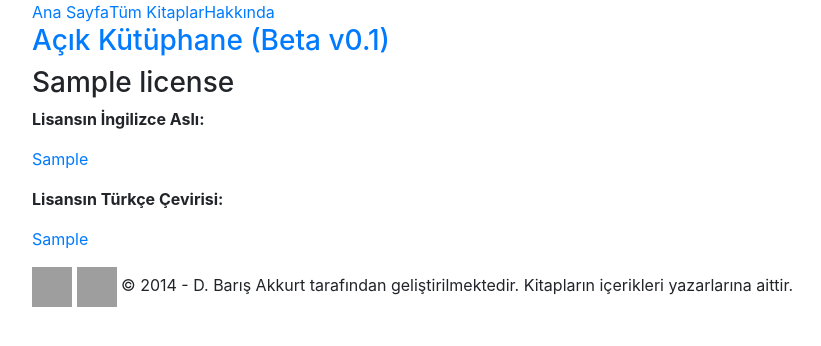
After one commit to dbarisakkurt/openlibary, a Django app: a page that uses booksite/templates/booksite/base_template.html in a window 1280 px wide. The commit adds this page. Shown: the top 346 px of the page, without its empty margins (53-874 px from the left). Run offline with Django 3.2, Linux system fonts and the light colour scheme; tables that the repository leaves empty hold one stand-in row (values such as "Sample post"); some libraries are stand-ins or nearby versions; grey boxes are pictures that could not be loaded.

Commit message:
some ui development

```diff
--- a/booksite/admin.py
+++ b/booksite/admin.py
@@ -3,9 +3,11 @@ from booksite.models import Book
 from booksite.models import Genre
 from booksite.models import Author
 from booksite.models import License
+from booksite.models import Language
 
 
 admin.site.register(Book)
 admin.site.register(Genre)
 admin.site.register(Author)
 admin.site.register(License)
+admin.site.register(Language)
--- a/booksite/models.py
+++ b/booksite/models.py
@@ -8,12 +8,6 @@ import datetime
 
 #version beta 0.2
 #sendmail ile mail yollanabilsin
-#google analytics ekle
-#TODO: filter genreyi all book list ile beraber yap.
-#TODO: filter sayfasına pager ekle.
-#TODO: license modeline türkçe, ingilizce web linki ve kısa açıklama ekle
-#TODO: language i ayrı bir tabloya al.
-#TODO: new badge'ini son 1 ay içinde eklenmiş kitaplar için koy sadece
 #TODO: çevirmen verisini ekle.
 #ERROR:  HTTPSConnectionPool(host='api-content.dropbox.com', port=443): Read timed out.
 
@@ -49,6 +43,14 @@ class Genre(models.Model):
 
 class License(models.Model):
     name = models.CharField(max_length=100)
+    english_license = models.CharField(max_length=100)
+    turkish_license = models.CharField(max_length=100)
+
+    def __unicode__(self):
+        return self.name
+
+class Language(models.Model):
+    name = models.CharField(max_length=50)
 
     def __unicode__(self):
         return self.name
@@ -97,8 +99,8 @@ class Book(models.Model):
     short_summary = models.CharField(max_length=400)
     long_summary = models.CharField(max_length=800)
     orginal_title = models.CharField(max_length=100)
-    orginal_language = models.CharField(max_length=100)
-    language = models.CharField(max_length=100)
+    orginal_language = models.ForeignKey(Language, related_name='olang')
+    language = models.ForeignKey(Language, related_name='lang')
     license = models.ForeignKey(License)
     publish_date = models.DateField(auto_now=True)
     book_size = models.FloatField()
--- a/booksite/templates/booksite/author_detail.html
+++ b/booksite/templates/booksite/author_detail.html
@@ -8,7 +8,7 @@
 
 {% block content %}
 		  <h4 style="font-weight:bold;">Yazar:</h4><h4> {{ author.first_name }} {{ author.last_name }}</h4>
-		  <p style="font-weight:bold;">İnternet sitesi:</p> <p> {{author.website}} </p>
+		  <p style="font-weight:bold;">İnternet sitesi:</p> <p> <a href="{{author.website}}"> {{author.website}} </a> </p>
 		  <p style="font-weight:bold;">E-posta:</p> <p> {{author.email}} </p>
 		  <p style="font-weight:bold;">Biyografi:</p> <p> {{author.biography}} </p>
 {% endblock %}
--- a/booksite/templates/booksite/base_template.html
+++ b/booksite/templates/booksite/base_template.html
@@ -14,6 +14,18 @@
 <script
 	src="//ajax.googleapis.com/ajax/libs/jquery/1.11.1/jquery.min.js"></script>
 <script type='text/javascript' src="{% static 'js/bootstrap.js' %}"></script>
+
+<script>
+  (function(i,s,o,g,r,a,m){i['GoogleAnalyticsObject']=r;i[r]=i[r]||function(){
+  (i[r].q=i[r].q||[]).push(arguments)},i[r].l=1*new Date();a=s.createElement(o),
+  m=s.getElementsByTagName(o)[0];a.async=1;a.src=g;m.parentNode.insertBefore(a,m)
+  })(window,document,'script','//www.google-analytics.com/analytics.js','ga');
+
+  ga('create', 'UA-53658782-1', 'auto');
+  ga('send', 'pageview');
+
+</script>
+
 <link rel="stylesheet" href="{% static 'css/bootstrap.css' %}">
 <link href="{% static 'css/jumbotron-narrow.css' %}" rel="stylesheet">
 
@@ -26,13 +38,17 @@
 			<ul class="nav nav-pills pull-right">
 				{% block menu %} {% endblock %}
 			</ul>
-			<h3 class="text-muted">Açık Kütüphane (Beta v0.1)</h3>
+			<h3 class="text-muted"><a href="/">Açık Kütüphane (Beta v0.1)</a></h3>
 		</div>
 		<div class="main">
 			{% block content %}{% endblock %}
 		</div>
 		<div class="footer">
-			<p>&copy; 2014 - D. Barış Akkurt tarafından geliştirilmektedir.
+			<p>
+				<a href="http://www.twitter.com/acikkutuphane"><img src="{% static 'twitter.png' %}" alt="Twitter" width="40px" height="40px" /></a>
+				<a href="http://www.facebook.com/acikkutuphane.org"><img src="{% static 'facebook.png' %}" alt="Facebook" width="40px" height="40px" /></a>
+
+			&copy; 2014 - D. Barış Akkurt tarafından geliştirilmektedir.
 				Kitapların içerikleri yazarlarına aittir.</p>
 		</div>
 
--- a/booksite/templates/booksite/index.html
+++ b/booksite/templates/booksite/index.html
@@ -36,8 +36,4 @@
           <p>Açık Kütüphane'den yararlanabilmek için üye olmanıza gerek yoktur.</p>
         </div>
       </div>
-
-      <div class="footer">
-        <p>&copy; 2014 - D. Barış Akkurt tarafından geliştirilmektedir. Kitapların içerikleri yazarlarına aittir.</p>
-      </div>
 {% endblock %}
--- /dev/null
+++ b/booksite/templates/booksite/license_detail.html
@@ -0,0 +1,13 @@
+{% extends "booksite/base_template.html" %}
+
+{% block menu %}
+	<li><a href="/">Ana Sayfa</a></li>
+	<li><a href="/all_books/">Tüm Kitaplar</a></li>
+	<li><a href="/about/">Hakkında</a></li>
+{% endblock %}
+
+{% block content %}
+		  <h3> {{ license.name }}</h3>
+		  <p style="font-weight:bold;">Lisansın İngilizce Aslı:</p> <p> <a href="{{license.english_license}}">{{license.english_license}}</a> </p>
+		  <p style="font-weight:bold;">Lisansın Türkçe Çevirisi:</p> <p> <a href="{{license.turkish_license}}"> {{license.turkish_license}} </a> </p>
+{% endblock %}
--- a/booksite/urls.py
+++ b/booksite/urls.py
@@ -15,4 +15,5 @@ urlpatterns = patterns('',
     url(r'^dropbox_login/(?P<book_id>\d+)/$', views.dropbox_login, name='dropbox_login'),
     url(r'^dropbox_authenticate/?$',views.dropbox_authenticate, name='dropbox_authenticate'),
     url(r'output_pdf_book_list/', views.output_pdf_list, name='output_pdf_book_list'),
+    url(r'^licenses/(?P<license_id>\d+)/detail/$', views.license_detail, name='license_detail'),
 )
--- a/booksite/views.py
+++ b/booksite/views.py
@@ -1,12 +1,13 @@
 # -*- coding: utf-8 -*-
 
 import os
+from datetime import date, timedelta
 import json
 from django.http import HttpResponse
 from reportlab.pdfgen import canvas
 from reportlab.pdfbase import pdfmetrics
 from reportlab.pdfbase.ttfonts import TTFont
-from booksite.models import Book, Genre, Author
+from booksite.models import Book, Genre, Author, License
 from django.shortcuts import render, get_object_or_404, render_to_response
 from django.template import RequestContext
 from models import ContactForm
@@ -27,23 +28,44 @@ from common.utility import utility
 logger = logging.getLogger(__name__)
 
 def all_books(request):
-    all_books_list = Book.objects.all().order_by('title')[:]
-    paginator = Paginator(all_books_list, 10)  # Show 10 books per page
-    all_books = getBookNumber()
+    all_books_list=[]
+    if request.method == 'GET':
+        if request.GET.get('genre', -1) != -1:
 
-    all_genres_list = Genre.objects.all().order_by('name')[:]
+            genre_number = request.GET.get('genre', -1)
+            all_books_list = Book.objects.filter(genres__id=genre_number)
+        else:
+            all_books_list = Book.objects.all().order_by('title')[:]
 
-    page = request.GET.get('page')
-    try:
-        all_books_list = paginator.page(page)
-    except PageNotAnInteger:
-        all_books_list = paginator.page(1)  # If page is not an integer, deliver first page.
-    except EmptyPage:
-        # If page is out of range (e.g. 9999), deliver last page of results.
-        all_books_list = paginator.page(paginator.num_pages)
+        #genre_url = '/booksite/filter_genre/' + genre_number + '/'
 
-    context = {'all_books_list': all_books_list, 'all_genres_list': all_genres_list, 'book_number': all_books}
-    return render(request, 'booksite/all_books.html', context)
+        paginator = Paginator(all_books_list, 10)  # Show 10 books per page
+        all_books = getBookNumber()
+
+        all_genres_list = Genre.objects.all().order_by('name')[:]
+
+        page = request.GET.get('page')
+        try:
+            all_books_list = paginator.page(page)
+        except PageNotAnInteger:
+            all_books_list = paginator.page(1)  # If page is not an integer, deliver first page.
+        except EmptyPage:
+            # If page is out of range (e.g. 9999), deliver last page of results.
+            all_books_list = paginator.page(paginator.num_pages)
+
+
+        one_month_ago=date.today()-timedelta(days=30)
+        print one_month_ago
+        context = {'all_books_list': all_books_list, 'all_genres_list': all_genres_list, 'book_number': all_books, 'threshold_date': one_month_ago}
+        return render(request, 'booksite/all_books.html', context)
+
+def filter_genre(request):
+    if request.method == 'GET':
+        genre_number = request.GET['genre']
+        books_in_genre = Book.objects.filter(genres__id=genre_number)
+        genre_url = '/booksite/filter_genre/' + genre_number + '/'
+        # return HttpResponseRedirect(genre_url)
+        return render(request, 'booksite/filter_genre.html', {'books_in_genre': books_in_genre})
 
 def book_detail(request, book_id):
     if not request.session.has_key('dropbox_load1'):
@@ -61,14 +83,10 @@ def author_detail(request, author_id):
     author = get_object_or_404(Author, pk=author_id)
     return render(request, 'booksite/author_detail.html', {'author': author})
 
+def license_detail(request, license_id):
+    license = get_object_or_404(License, pk=license_id)
+    return render(request, 'booksite/license_detail.html', {'license': license})
 
-def filter_genre(request):
-    if request.method == 'GET':
-        genre_number = request.GET['genre']
-        books_in_genre = Book.objects.filter(genres__id=genre_number)
-        genre_url = '/booksite/filter_genre/' + genre_number + '/'
-        # return HttpResponseRedirect(genre_url)
-        return render(request, 'booksite/filter_genre.html', {'books_in_genre': books_in_genre})
 
 def send_message(request):
     context = RequestContext(request)
```
Also changed, not shown: booksite/templates/booksite/all_books.html (+13 -6 lines), booksite/templates/booksite/book_detail.html (+6 -2 lines), openlibrary/settings.py (+10 -0 lines), 2 other files.
